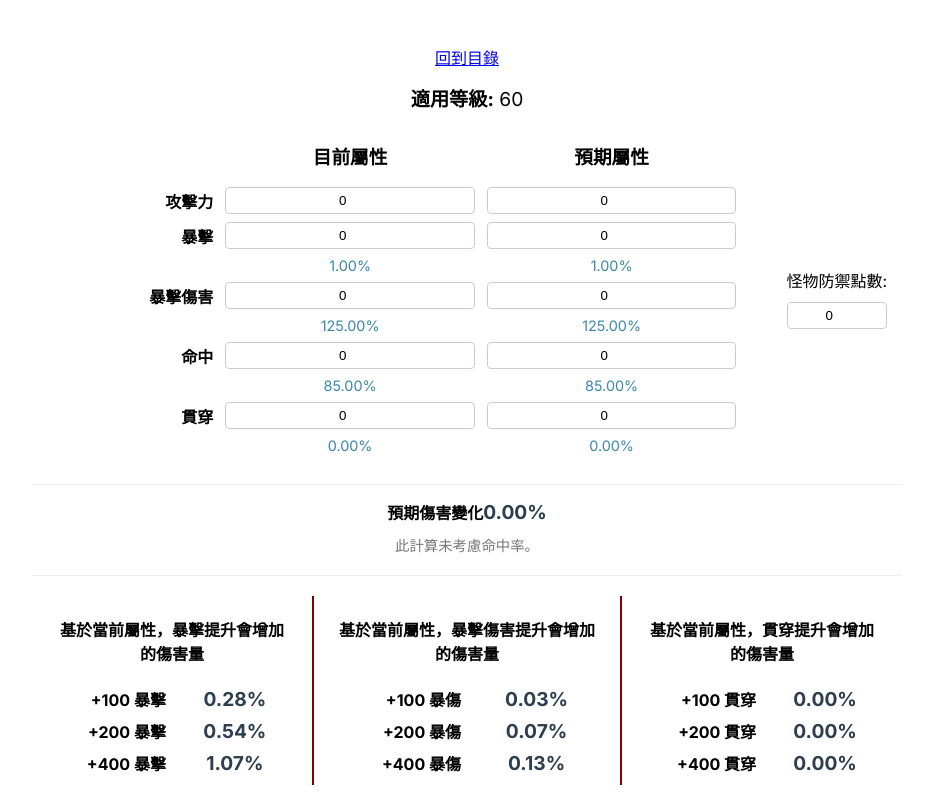
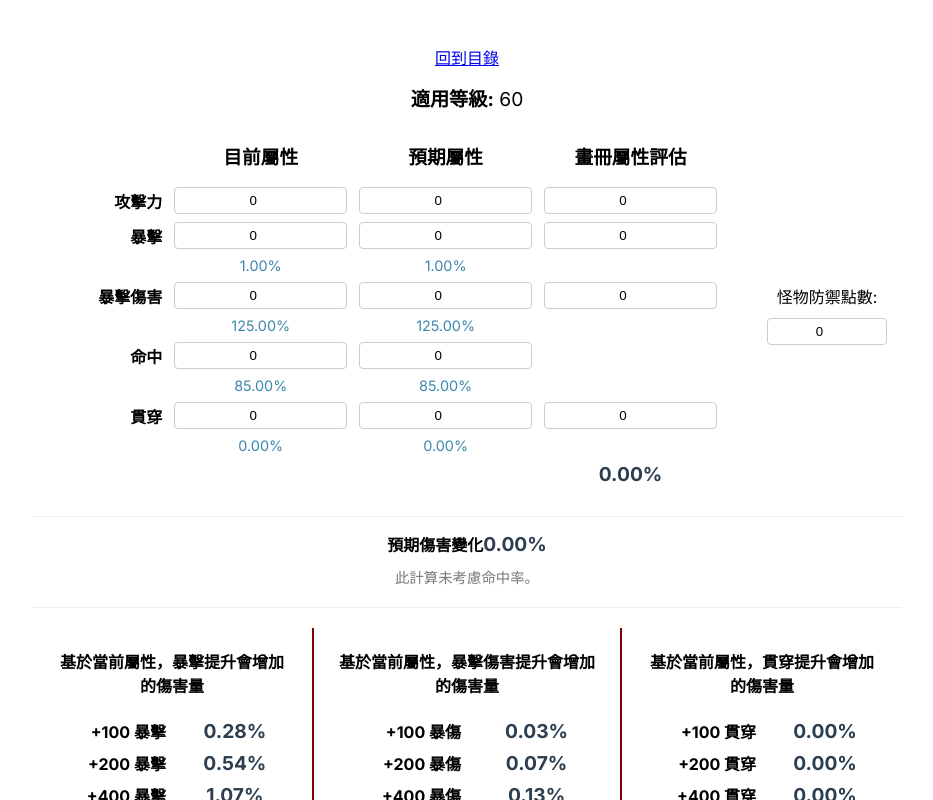
Before and after one commit to Liyobor/bns_tool, a Vue app in the folder website/: page /stats in a window 1280 px wide. Shown: the top 800 px of the page, without its empty margins (173-1106 px from the left). Built offline with nearby package versions, Linux system fonts and the light colour scheme.

Commit message:
add stats diff calc

```diff
--- a/website/src/views/StatsCalculator.vue
+++ b/website/src/views/StatsCalculator.vue
@@ -16,49 +16,65 @@
         <div class="grid-header"></div>
         <div class="grid-header"><h3>目前屬性</h3></div>
         <div class="grid-header"><h3>預期屬性</h3></div>
+        <div class="grid-header"><h3>畫冊屬性評估</h3></div>
 
 
         <!-- Attack Power -->
         <div class="grid-label">攻擊力</div>
         <div><input type="number" v-model.number="currentStats.attackPower"></div>
         <div><input type="number" v-model.number="expectedStats.attackPower"></div>
+        <div><input type="number" v-model.number="additionalStats.attackPower"></div>
 
 
         <!-- Critical Rate -->
         <div class="grid-label">暴擊</div>
         <div><input type="number" v-model.number="currentStats.criticalRate"></div>
         <div><input type="number" v-model.number="expectedStats.criticalRate"></div>
+        <div><input type="number" v-model.number="additionalStats.criticalRate"></div>
 
         <div class="grid-label-result"></div>
         <div class="grid-result-percent">{{ calculateCriticalRate(currentStats.criticalRate).toFixed(2) }}%</div>
         <div class="grid-result-percent">{{ calculateCriticalRate(expectedStats.criticalRate).toFixed(2) }}%</div>
+        <div></div>
 
         <!-- Critical Damage -->
         <div class="grid-label">暴擊傷害</div>
         <div><input type="number" v-model.number="currentStats.criticalDamage"></div>
         <div><input type="number" v-model.number="expectedStats.criticalDamage"></div>
+        <div><input type="number" v-model.number="additionalStats.criticalDamage"></div>
 
         <div class="grid-label-result"></div>
         <div class="grid-result-percent">{{ calculateCriticalDamage(currentStats.criticalDamage).toFixed(2) }}%</div>
         <div class="grid-result-percent">{{ calculateCriticalDamage(expectedStats.criticalDamage).toFixed(2) }}%</div>
+        <div></div>
 
         <!-- Accuracy -->
         <div class="grid-label">命中</div>
         <div><input type="number" v-model.number="currentStats.accuracy"></div>
         <div><input type="number" v-model.number="expectedStats.accuracy"></div>
+        <div></div>
 
         <div class="grid-label-result"></div>
         <div class="grid-result-percent">{{ calculateAccuracy(currentStats.accuracy).toFixed(2) }}%</div>
         <div class="grid-result-percent">{{ calculateAccuracy(expectedStats.accuracy).toFixed(2) }}%</div>
+        <div></div>
 
         <!-- Piercing -->
         <div class="grid-label">貫穿</div>
         <div><input type="number" v-model.number="currentStats.piercing"></div>
         <div><input type="number" v-model.number="expectedStats.piercing"></div>
+        <div><input type="number" v-model.number="additionalStats.piercing"></div>
 
         <div class="grid-label-result"></div>
         <div class="grid-result-percent">{{ calculatePiercing(currentStats.piercing).toFixed(2) }}%</div>
         <div class="grid-result-percent">{{ calculatePiercing(expectedStats.piercing).toFixed(2) }}%</div>
+        <div></div>
+
+        <!-- Damage Change for Additional Stats -->
+        <div class="grid-label"></div>
+        <div></div>
+        <div></div>
+        <div class="grid-result-final">{{ additionalDamageChange.toFixed(2) }}%</div>
       </div>
 
       <div class="extra-settings-container">
@@ -147,10 +163,41 @@ export default {
         accuracy: 0,
         piercing: 0
       },
+      additionalStats: {
+        attackPower: 0,
+        criticalRate: 0,
+        criticalDamage: 0,
+        piercing: 0
+      },
       monsterDefensePoints: savedData?.monsterDefensePoints || 0
     }
   },
   computed: {
+    additionalDamageChange() {
+      const currentCritRate = this.calculateCriticalRate(this.currentStats.criticalRate) / 100;
+      const currentCritDamage = this.calculateCriticalDamage(this.currentStats.criticalDamage) / 100;
+      const currentPiercing = this.calculatePiercing(this.currentStats.piercing) / 100;
+
+      const expectedAttackPower = this.currentStats.attackPower + this.additionalStats.attackPower;
+      const expectedCritRate = this.calculateCriticalRate(this.currentStats.criticalRate + this.additionalStats.criticalRate) / 100;
+      const expectedCritDamage = this.calculateCriticalDamage(this.currentStats.criticalDamage + this.additionalStats.criticalDamage) / 100;
+      const expectedPiercing = this.calculatePiercing(this.currentStats.piercing + this.additionalStats.piercing) / 100;
+
+      const currentRemainingDefense = this.monsterDefensePoints * (1 - currentPiercing);
+      const currentMonsterReduction = this.calculateMonsterDamageReduction(currentRemainingDefense);
+
+      const expectedRemainingDefense = this.monsterDefensePoints * (1 - expectedPiercing);
+      const expectedMonsterReduction = this.calculateMonsterDamageReduction(expectedRemainingDefense);
+
+      const currentDamageMultiplier = (1 - currentCritRate + (currentCritRate * currentCritDamage)) * (1 - currentMonsterReduction) * this.currentStats.attackPower;
+      const expectedDamageMultiplier = (1 - expectedCritRate + (expectedCritRate * expectedCritDamage)) * (1 - expectedMonsterReduction) * expectedAttackPower;
+
+      if (currentDamageMultiplier === 0) {
+        return 0;
+      }
+
+      return ((expectedDamageMultiplier / currentDamageMultiplier) - 1) * 100;
+    },
     damageChange() {
       const currentCritRate = this.calculateCriticalRate(this.currentStats.criticalRate) / 100;
       const currentCritDamage = this.calculateCriticalDamage(this.currentStats.criticalDamage) / 100;
@@ -334,7 +381,7 @@ export default {
 
 .calculator-body {
   display: grid;
-  grid-template-columns: 1fr 1.5fr 1.5fr;
+  grid-template-columns: 1fr 1.5fr 1.5fr 1.5fr;
   gap: 8px 12px;
   align-items: center;
   padding: 15px;
@@ -409,7 +456,7 @@ input[type="number"] {
 }
 
 .extra-settings input {
-    width: 100px;
+    width: 120px;
 }
 
 h3 {
@@ -470,4 +517,6 @@ h3 {
   max-width: 400px;
   margin: 10px auto;
 }
+
+
 </style>
```
